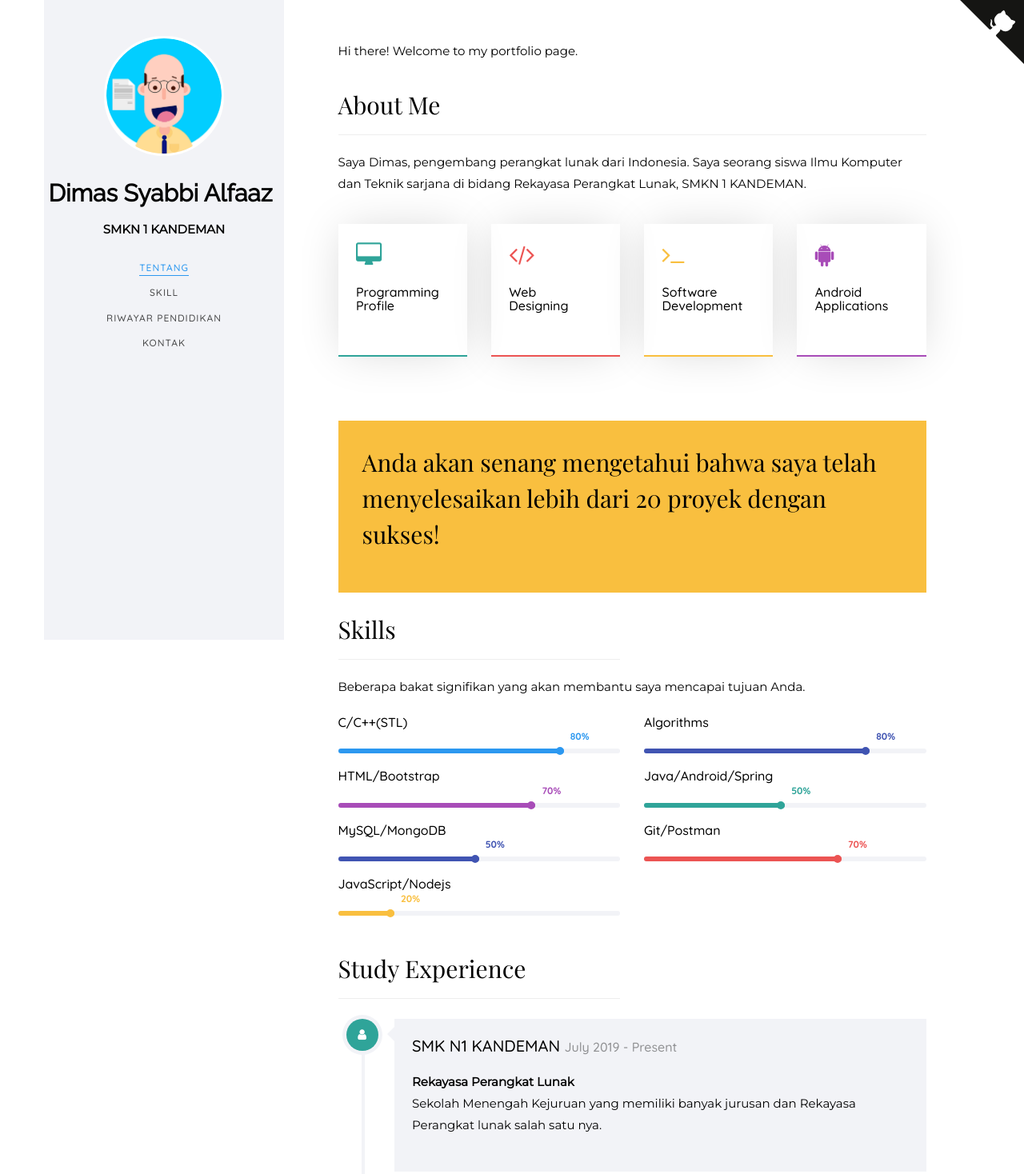
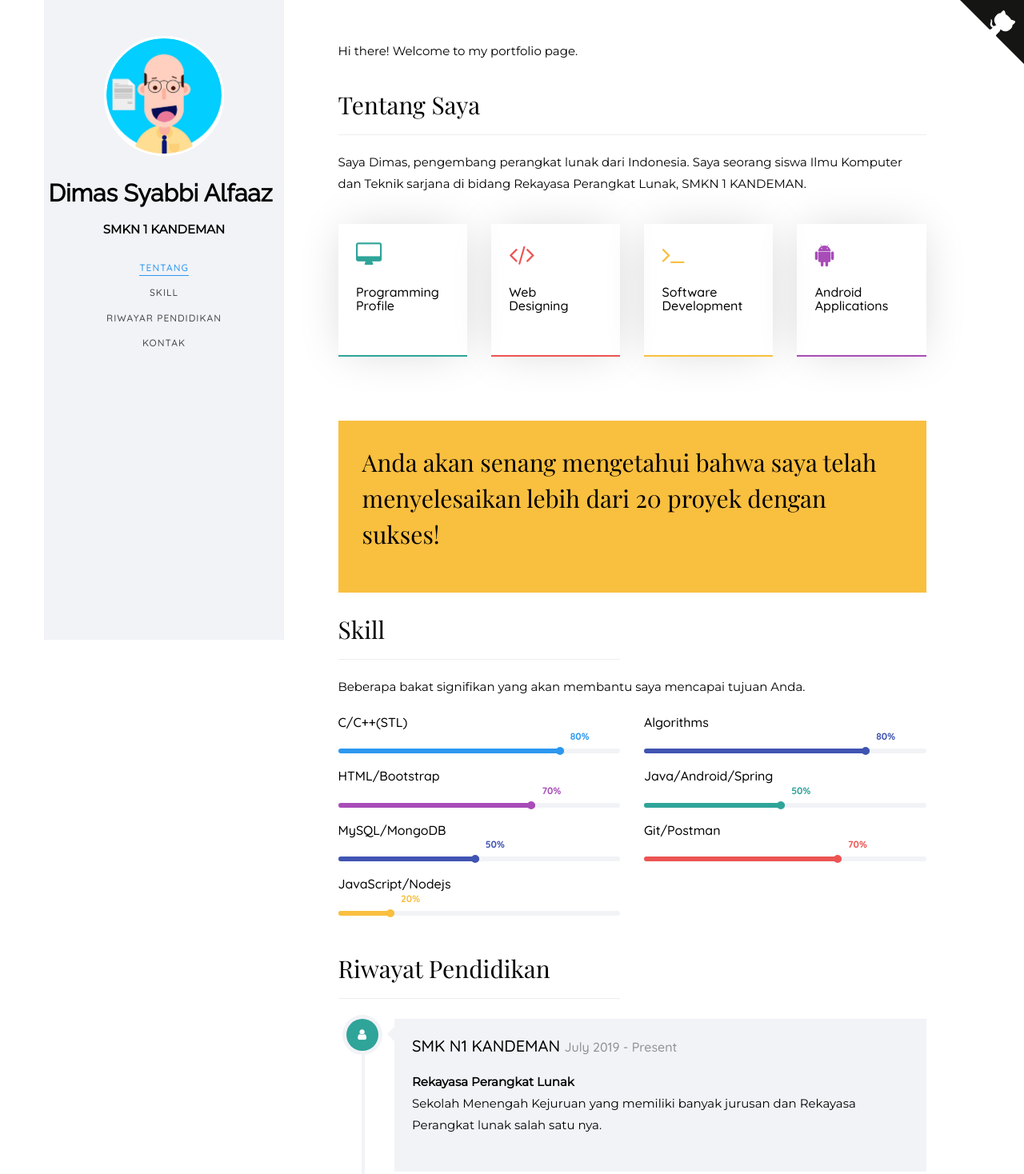
Before and after one commit to dimassyabbi/dimassyabbi.github.io, a plain HTML site: page index.html in a window 1280 px wide. Shown: the top 1468 px of the page at 80% size. Drawn offline with nearby package versions, Linux system fonts and the light colour scheme; a web font is replaced by a local one.

Commit message:
Update index.html

```diff
--- a/index.html
+++ b/index.html
@@ -83,7 +83,7 @@
                            <div class="row row-bottom-padded-sm animate-box" data-animate-effect="fadeInLeft">
                               <div class="col-md-12">
                                  <div class="about-desc">
-                                    <h2>About Me</h2>
+                                    <h2>Tentang Saya</h2>
                                     <hr>
                                     <p>Saya Dimas, pengembang perangkat lunak dari Indonesia. Saya seorang siswa Ilmu Komputer dan Teknik sarjana di bidang Rekayasa Perangkat Lunak, SMKN 1 KANDEMAN.
 
@@ -145,7 +145,7 @@ Anda akan senang mengetahui bahwa saya telah menyelesaikan lebih dari 20 proyek
                      <div class="row">
                         <div class="col-md-6 col-md-offset-3 col-md-pull-3 animate-box" data-animate-effect="fadeInLeft">
                            <!--	<span class="heading-meta">My Specialty</span> -->
-                           <h2>Skills</h2>
+                           <h2>Skill</h2>
                            <hr>
                         </div>
                      </div>
@@ -238,7 +238,7 @@ Anda akan senang mengetahui bahwa saya telah menyelesaikan lebih dari 20 proyek
                   <div class="colorlib-narrow-content">
                      <div class="row">
                         <div class="col-md-6 col-md-offset-3 col-md-pull-3 animate-box" data-animate-effect="fadeInLeft">
-                           <h2>Study Experience</h2>
+                           <h2>Riwayat Pendidikan</h2>
                            <hr>
                         </div>
                      </div>
@@ -297,7 +297,7 @@ Anda akan senang mengetahui bahwa saya telah menyelesaikan lebih dari 20 proyek
                      <div class="row">
                         <div class="col-md-12">
                            <div class="row row-bottom-padded-sm animate-box" data-animate-effect="fadeInLeft">
-                              <h2>Contact</h2>
+                              <h2>Kontak</h2>
                               <hr>
                               <p>Jika Anda ingin terhubung dengan saya, baik itu untuk menyelidiki inovasi, bisnis, atau sekadar menyapa, jangan ragu untuk mengirim saya email di <strong><a href = "mailto: bimtarseri@gmail.com">bimtarseri@gmail.com</a></strong></p>
                               <p>Visit my blog <strong><a href="https://dimassyabbi.github.io">programming dairies.</a></strong></p>
```
